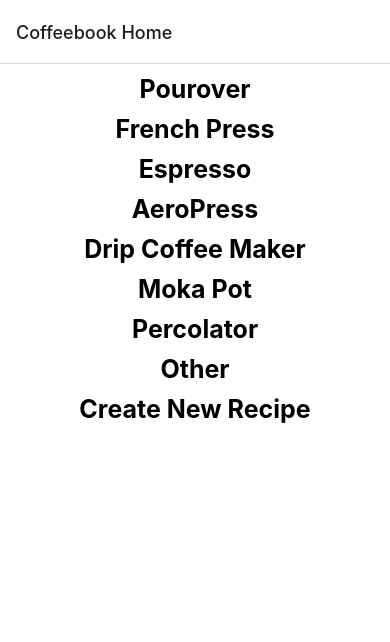
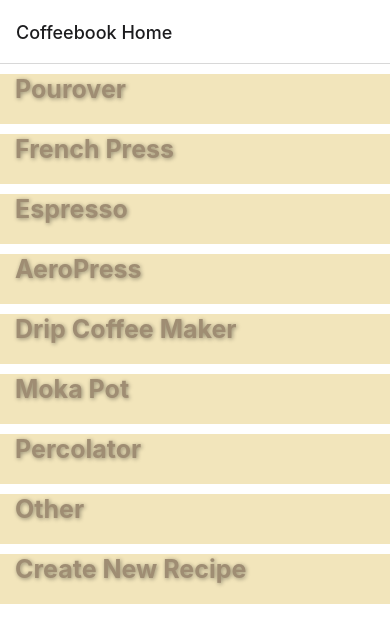
Before and after one commit to robotlions/coffeebook, a React Native app: screen /Home in a window 390 px wide. Shown: the top 642 px of the page. Built offline with nearby package versions, Linux system fonts and the light colour scheme.

Commit message:
added ugly coffee-themed formatting, which I am about to undo in favor of a carousel. this time for real.

```diff
--- a/App.js
+++ b/App.js
@@ -18,7 +18,7 @@ export default function App() {
 
   return (
     <NavigationContainer>
-       <StatusBar style="auto" />
+       <StatusBar backgroundColor="#9f8d73" style="auto" />
       <Stack.Navigator>
 
     <Stack.Screen
--- a/Components/RecipeScreen.js
+++ b/Components/RecipeScreen.js
@@ -72,7 +72,7 @@ export const RecipeScreen = ({ navigation, route}) => {
 
 
     return <View style={styles.recipeContainer}><ScrollView>
-  <Text>
+  <Text style={styles.recipeHeading}>
     {route.params.filter}{"\n"}</Text>
     <Text>
     {loadedRecipeArray.map((value, index) => (route.params.filter == value.method && <Text key={index}><TouchableOpacity style={styles.touchableRecipe} onLongPress={()=>deleteAlert(index)} onPress={()=>activateModal(value)}>
--- a/styles.js
+++ b/styles.js
@@ -19,14 +19,25 @@ export const styles = StyleSheet.create({
       alignItems: "center",
     },
   categoryButton:{
+    paddingLeft: 15,
+    height: 50,
     fontSize: 25,
     fontWeight: "bold",
     marginBottom: 10,
+    color: "#9f8d73",
+    backgroundColor: "#f2e5bb",
+    width: "100%",
+    textShadowColor: "rgba(0, 0, 0, .4)",
+    textShadowOffset: {
+      width: 1,
+      height: 1,
+    },
+    textShadowRadius: 4,
   },
   container: {
     paddingTop: 10,
       flex: 1,
-      alignItems: 'center',
+      // alignItems: 'center',
       backgroundColor: "#ffffff",
       // justifyContent: 'center',
     },
@@ -75,5 +86,20 @@ export const styles = StyleSheet.create({
     recipeHeadline:{
       fontWeight: "bold",
       fontSize:16,
-    }
+    },
+
+    recipeHeading:{
+      height: 50,
+      textAlign: "center",
+      fontSize: 25,
+      fontWeight: "bold",
+      color: "#9f8d73",
+      backgroundColor: "#f2e5bb",
+      textShadowColor: "rgba(0, 0, 0, .25)",
+      textShadowOffset: {
+        width: 1,
+        height: 2,
+      },
+      textShadowRadius: 4,
+    },
   });
```
